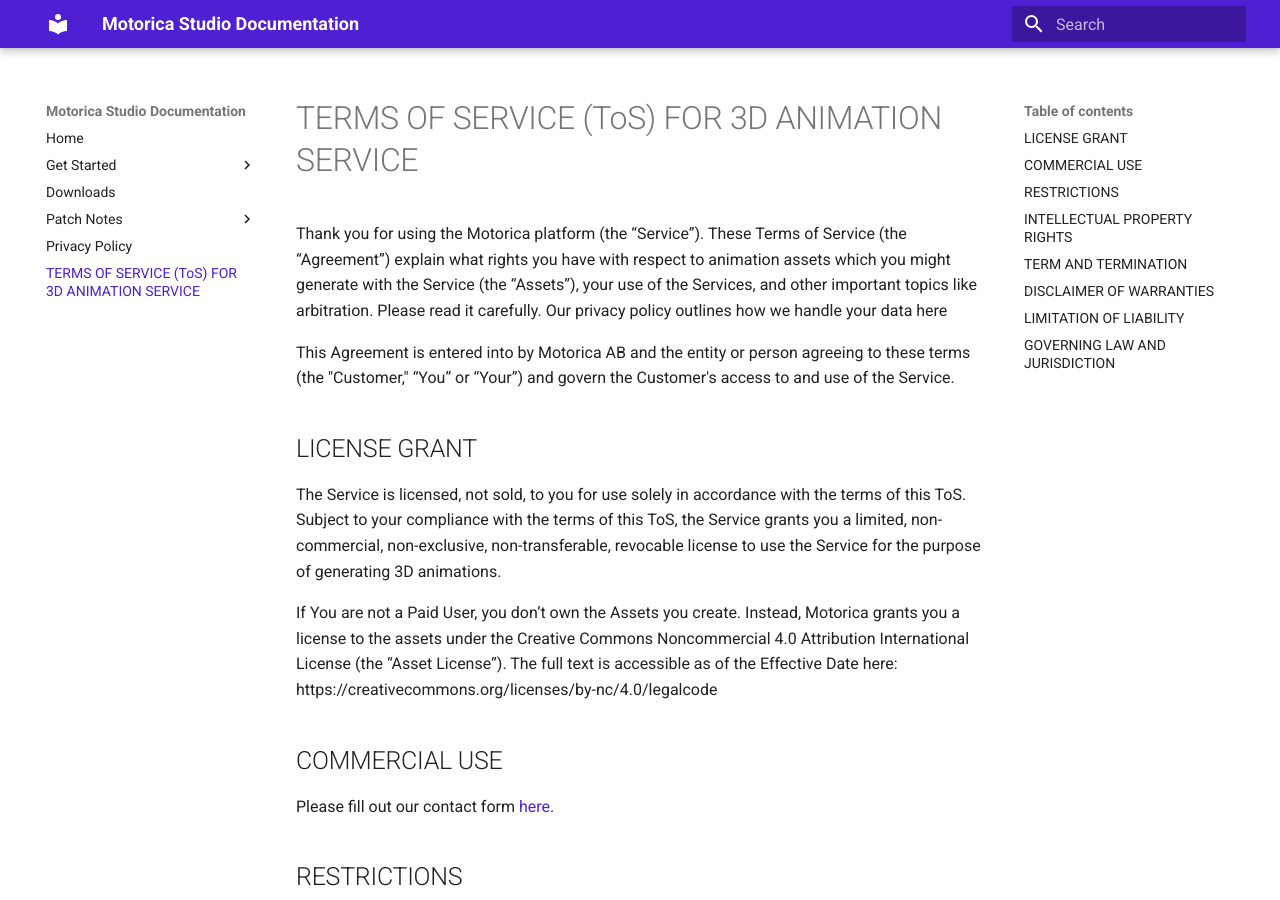
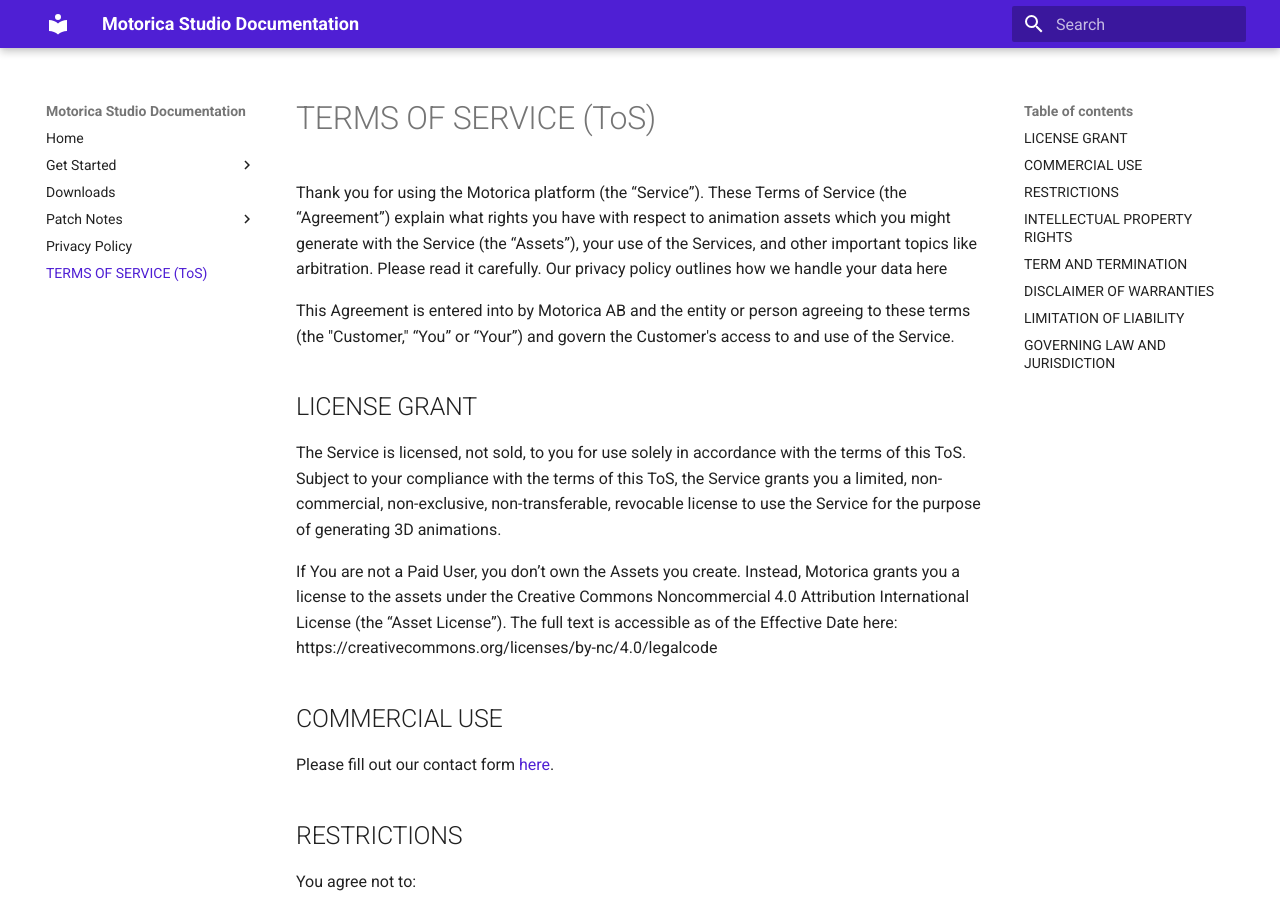
Before and after one commit to MotoricaAI/MoStudioDocs, an MkDocs documentation site: the page built from docs/ToS.md, in a window 1280 px wide and 900 px high. Built offline with MkDocs 1.6.1 and Material for MkDocs 9.7.7, drawn with Linux system fonts in a browser that asks for light colours.

Commit message:
Update ToS.md

```diff
--- a/docs/ToS.md
+++ b/docs/ToS.md
@@ -1,4 +1,4 @@
-# TERMS OF SERVICE (ToS) FOR 3D ANIMATION SERVICE
+# TERMS OF SERVICE (ToS)
 
 Thank you for using the Motorica platform (the “Service”). These Terms of Service (the “Agreement”) explain what rights you have with respect to animation assets which you might generate with the Service (the “Assets”), your use of the Services, and other important topics like arbitration. Please read it carefully. Our privacy policy outlines how we handle your data here
 
```
